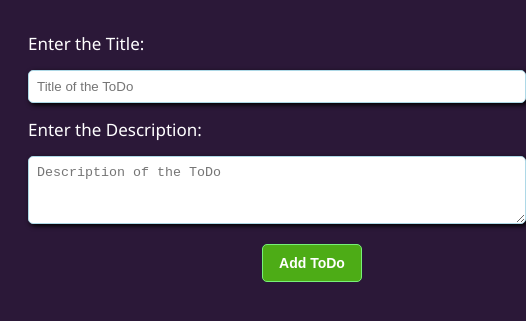
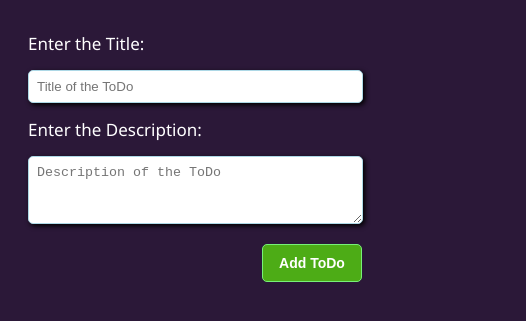
Before and after one commit to Somesh-Mishra-9/ToDo, a plain HTML site: page index.html in a window 390 px wide. Shown: the part 71-392 px from the top of the page, 526 px wide, since content can reach past the window. Drawn offline with Linux system fonts and the light colour scheme.

Commit message:
Update style.css

```diff
--- a/style.css
+++ b/style.css
@@ -119,7 +119,7 @@ textArea{
         width: 100%;
         padding-right: 10px;
     }
-    input textArea{
+    input ,textArea{
         width: 95%;
 
     }
```
